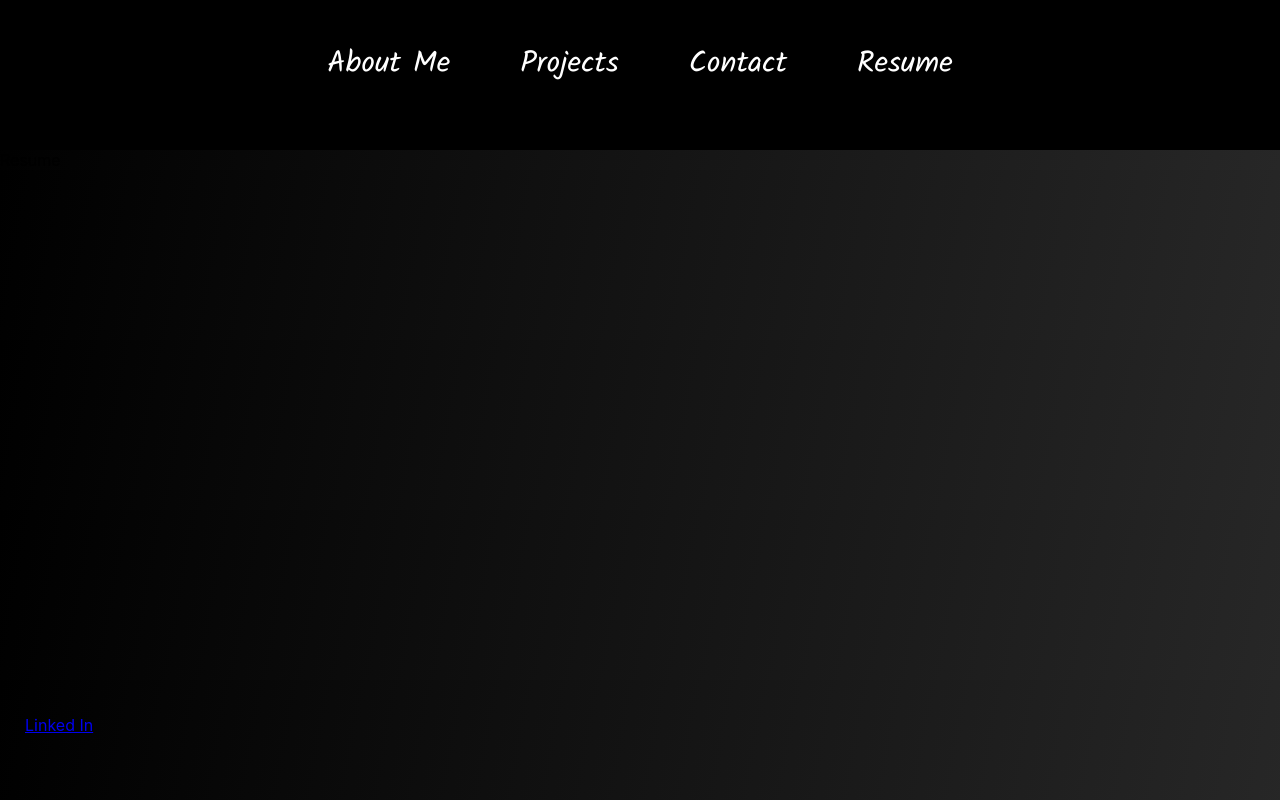
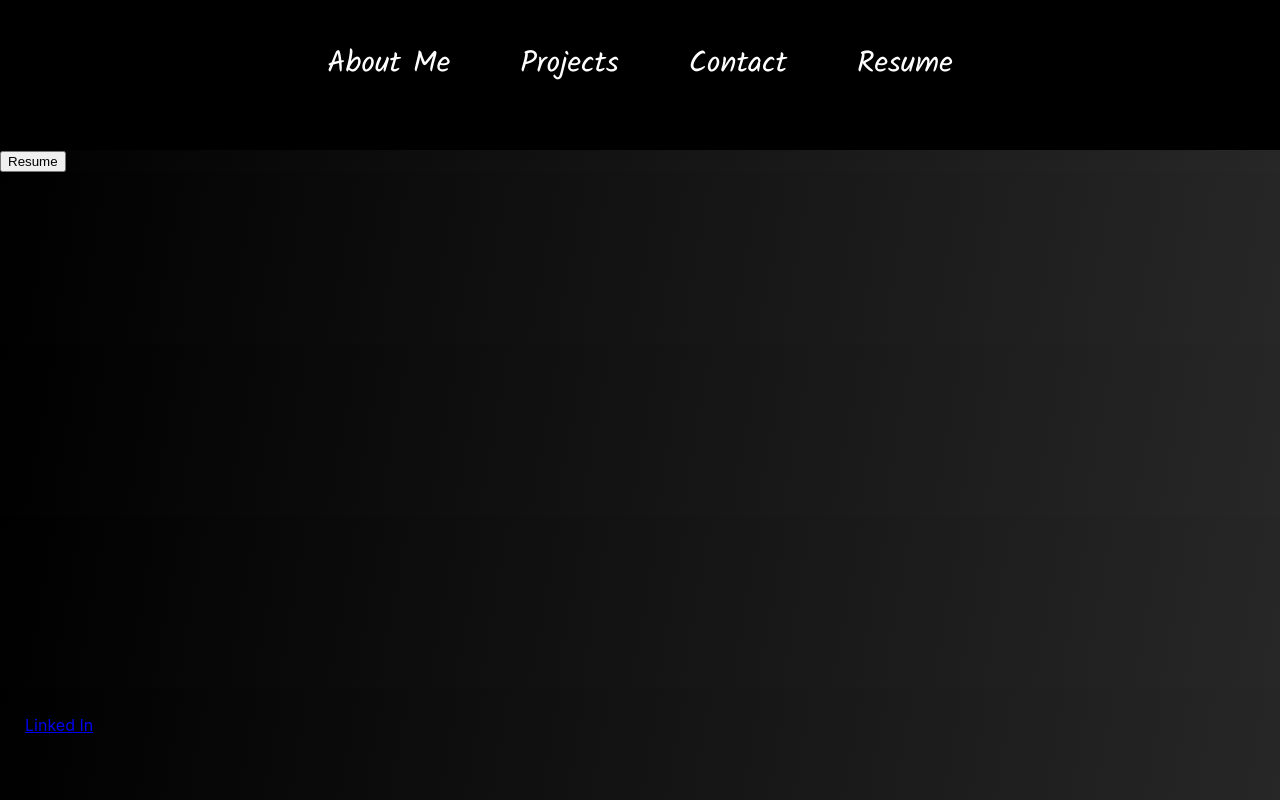
Before and after one commit to SeanBL/my-portfolio-react, a React (Create React App) app: page /resume in a window 1280 px wide. Built offline with nearby package versions, Linux system fonts and the light colour scheme; a web font is replaced by a local one.

Commit message:
add resume link

```diff
--- a/src/components/Resume.js
+++ b/src/components/Resume.js
@@ -1,7 +1,17 @@
 import React from "react";
+import '../styles/resume.css';
 
 export default function Resume() {
     return (
-        <div>Resume</div>
+        <section>
+            <div className="downloadLink">
+                <a href="myResume.pdf"
+                    download="myResume.pdf">
+                    <button>Resume</button>
+                </a>
+
+            </div>
+
+        </section>
     );
 };
--- /dev/null
+++ b/src/styles/resume.css
@@ -0,0 +1,3 @@
+.downloadLink {
+    color: beige;
+}
```
Also changed, not shown: 1 other file (tests, documents, lock files or other folders).
